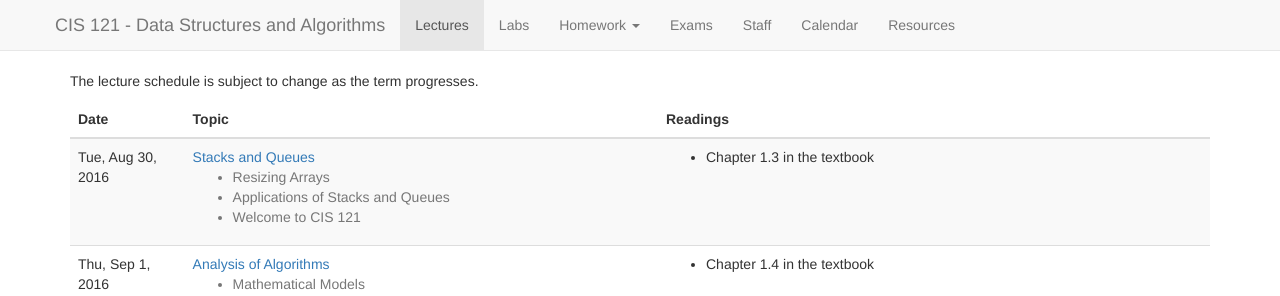
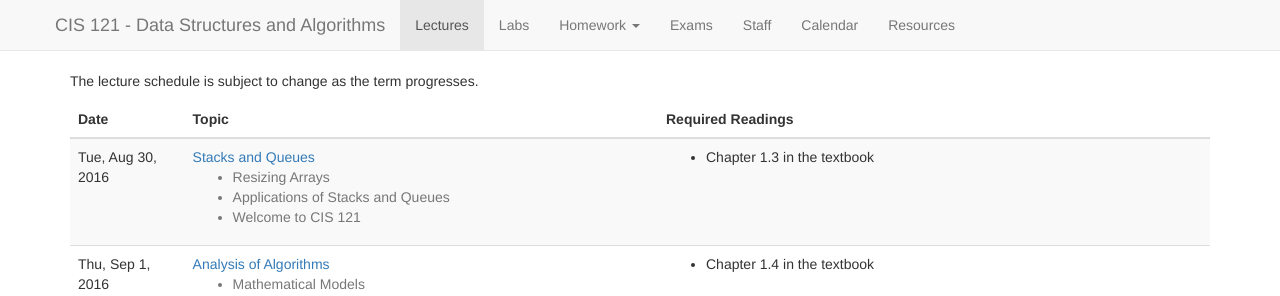
Before and after one commit to vikramkh/course-website-16fa, a Jekyll site: the page built from lectures.md, in a window 1280 px wide and 900 px high. Shown: the top 296 px of the window. Built offline with Jekyll 4.4.1, drawn with Linux system fonts in a browser that asks for light colours; nearby versions of some CDN libraries.

Commit message:
Required readings

```diff
--- a/lectures.md
+++ b/lectures.md
@@ -16,7 +16,7 @@ The lecture schedule is subject to change as the term progresses.
     <tr>
       <th>Date</th>
       <th>Topic</th>
-      <th>Readings</th>
+      <th>Required Readings</th>
     </tr>
   </thead>
   <tbody>
```
